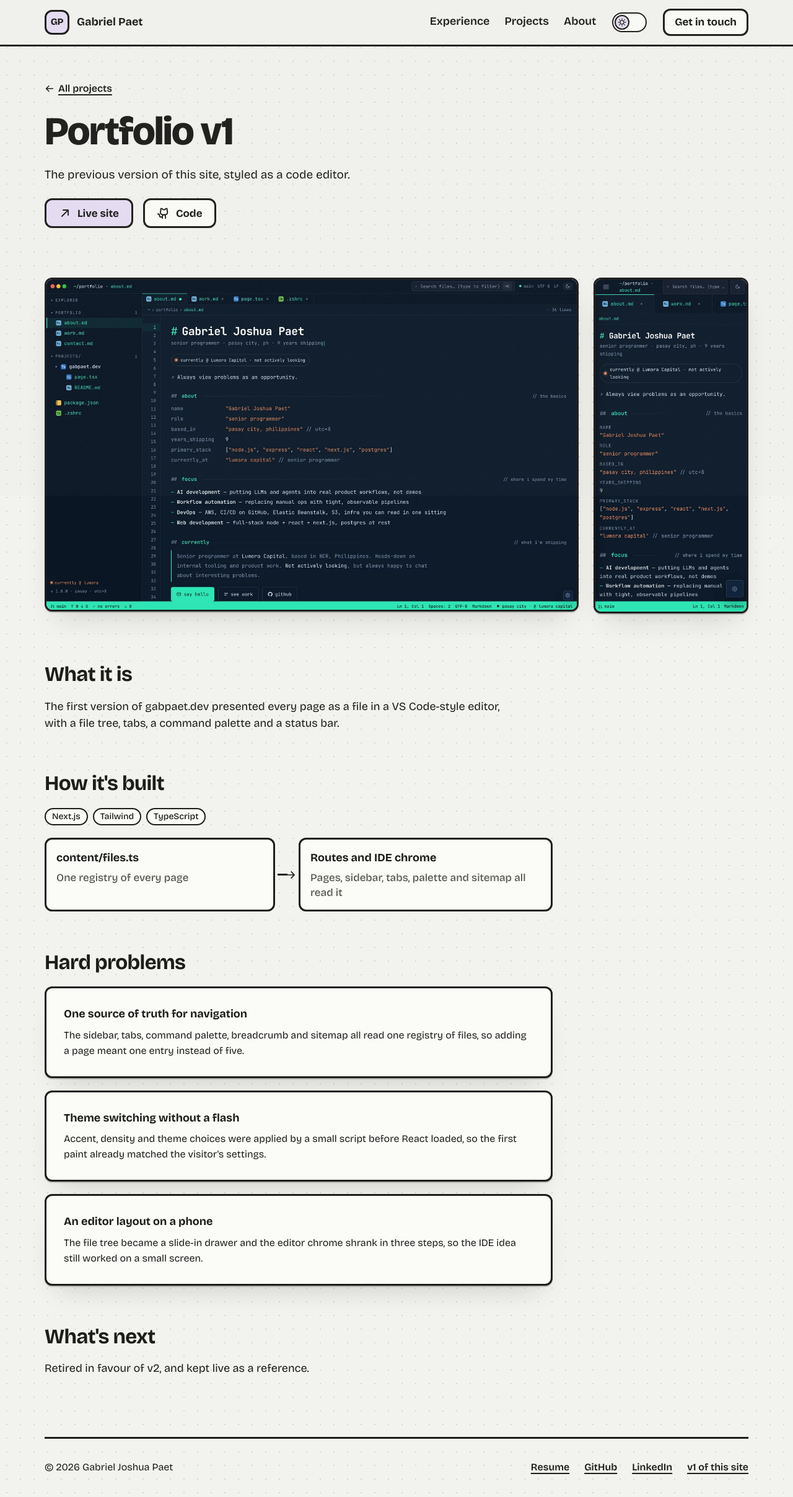
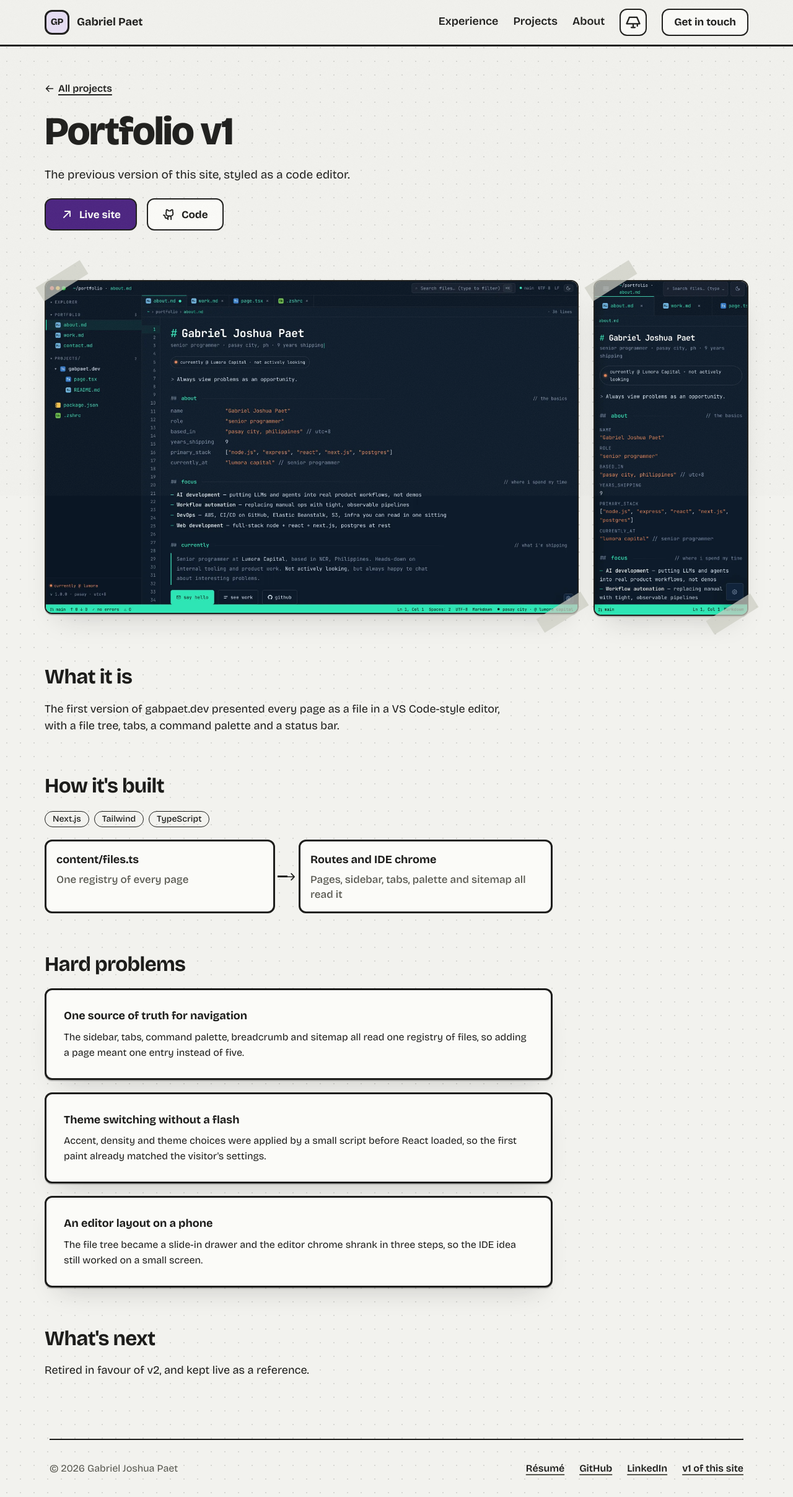
Before and after one commit to gjvpaet/gabpaet-portfolio, a Next.js app: page /projects/portfolio-v1 in a window 1280 px wide. Shown: the whole page at 62% size. Built offline with nearby package versions, Linux system fonts and the light colour scheme; a web font is replaced by a local one.

Commit message:
feat(ui): restyle primitives for the notebook, add lamp toggle and drawn links

```diff
--- a/components/button.tsx
+++ b/components/button.tsx
@@ -11,22 +11,23 @@ export type ButtonVariant = "primary" | "secondary";
 export type ButtonSize = "md" | "sm" | "icon";
 
 const SIZES: Record<ButtonSize, string> = {
-  md: "h-12 px-5", // spec 6.1 default, 48px
-  sm: "h-11 px-4", // nav bar
-  icon: "size-11", // square icon-only button (menu)
+  md: "h-13 px-6", // spec 6.5 default, 52px
+  sm: "h-11 px-4.5", // nav bar, 44px
+  icon: "size-11", // square icon-only button (pencil, lamp, menu)
 };
 
-// Spec 6.1: 3px outline, 12px radius, one-line label, press physics.
+// Spec 6.5: structure layer, so clean: 2px ink outline, 12px radius, no
+// shadow, one-line label, lift on hover. Focus is the global pen ring.
 export function buttonClasses(
   variant: ButtonVariant = "secondary",
   className?: string,
   size: ButtonSize = "md",
 ): string {
   return cn(
-    "press type-button inline-flex shrink-0 items-center justify-center gap-2.5 whitespace-nowrap",
-    "rounded-control border-3 border-ink no-underline select-none",
+    "lift type-button inline-flex shrink-0 cursor-pointer items-center justify-center gap-2.5 whitespace-nowrap",
+    "rounded-control border-2 border-ink no-underline select-none",
     SIZES[size],
-    variant === "primary" ? "bg-mint text-on-accent" : "bg-surface text-ink",
+    variant === "primary" ? "bg-btn text-on-btn" : "bg-sheet text-ink",
     className,
   );
 }
--- a/components/chip.tsx
+++ b/components/chip.tsx
@@ -3,12 +3,12 @@ import type { ReactNode } from "react";
 
 import { cn } from "@/lib/cn";
 
-// Spec 6.2. A tech chip is a static label (no shadow, no press).
+// Spec 6.9. A tech chip is a static label: thin ink outline, pill, no lift.
 export function Chip({ children, className }: { children: ReactNode; className?: string }) {
   return (
     <span
       className={cn(
-        "type-chip inline-flex h-7 items-center whitespace-nowrap rounded-pill border-2 border-ink bg-surface px-2.5 text-ink",
+        "type-chip inline-flex h-6.5 items-center whitespace-nowrap rounded-pill border-[1.5px] border-ink px-3 text-ink",
         className,
       )}
     >
@@ -29,13 +29,14 @@ export function ChipList({ items, className }: { items: readonly string[]; class
   );
 }
 
-// The availability chip: the page's one eyebrow.
+// LEGACY: the brutalist hero's availability chip. The sketch hero drops it
+// (the status moves to a contact margin note); delete in build step 8.
 export function StatusChip({ children, className }: { children: ReactNode; className?: string }) {
   return (
     <span
       className={cn(
-        "tone-accent inline-flex h-[34px] w-fit items-center gap-2 rounded-pill border-2 border-ink bg-yellow px-3.5",
-        "text-sm font-semibold shadow-brut-sm",
+        "inline-flex h-[34px] w-fit items-center gap-2 rounded-pill bg-wash px-3.5",
+        "text-sm font-semibold",
         className,
       )}
     >
--- /dev/null
+++ b/components/drawn-link.tsx
@@ -0,0 +1,59 @@
+import Link from "next/link";
+import type { ComponentPropsWithoutRef, ReactNode } from "react";
+
+import { InkSvg } from "@/components/ink/ink-svg";
+import { cn } from "@/lib/cn";
+
+// A text link with a hand-drawn underline (spec 6.1 InkUnderline "link"):
+// "Read the case study", "Play it", "Visit v1", "Full résumé". The pen
+// underline boils while hovered or focused. Padding, not the visible line,
+// gives the 44px hit area (spec 12). `tone="ink"` is the quieter second link.
+export function DrawnLink({
+  href,
+  children,
+  tone = "pen",
+  external,
+  className,
+  ...rest
+}: {
+  href: string;
+  children: ReactNode;
+  tone?: "pen" | "ink";
+  /** New tab with rel="noopener noreferrer". Implied for http(s) URLs. */
+  external?: boolean;
+  className?: string;
+} & Omit<ComponentPropsWithoutRef<"a">, "href" | "children" | "className">) {
+  const isExternal = external ?? /^https?:\/\//.test(href);
+  const classes = cn(
+    "ink-boil relative inline-flex min-h-11 items-center py-2.5 font-semibold no-underline",
+    "print:underline print:min-h-0 print:py-0",
+    className,
+  );
+  const inner = (
+    <>
+      {children}
+      <InkSvg
+        name={tone === "pen" ? "underlineLink" : "underlineLinkAlt"}
+        tone={tone}
+        rough={tone === "pen" ? "a" : "b"}
+        strokeWidth={tone === "pen" ? 3 : 2}
+        draw={false}
+        stretch
+        className="absolute bottom-1.5 left-0 h-2.5 w-full"
+      />
+    </>
+  );
+
+  if (isExternal || href.startsWith("mailto:") || /\.[a-z0-9]+$/i.test(href)) {
+    return (
+      <a href={href} className={classes} {...(isExternal ? { target: "_blank", rel: "noopener noreferrer" } : {})} {...rest}>
+        {inner}
+      </a>
+    );
+  }
+  return (
+    <Link href={href} className={classes} {...rest}>
+      {inner}
+    </Link>
+  );
+}
--- a/components/footer.tsx
+++ b/components/footer.tsx
@@ -4,23 +4,23 @@ import { profile } from "@/content/profile";
 
 // min-h-11: a 44px tap target (spec 12) without changing how the text looks.
 const linkClass =
-  "inline-flex min-h-11 items-center font-semibold underline decoration-2 underline-offset-4 hover:decoration-mint-text";
+  "inline-flex min-h-11 items-center font-semibold underline decoration-ink-soft decoration-[1.5px] underline-offset-4 hover:decoration-pen hover:decoration-2";
 
-// Spec 6.13.
+// Spec 6.16: a 2px ink rule, the copyright on the left, four links on the right.
 export function Footer() {
   const external = { target: "_blank", rel: "noopener noreferrer" } as const;
 
   return (
-    <footer className="mx-auto max-w-[1200px] px-4 md:px-8 print:hidden">
-      <div className="flex flex-col gap-2 border-t-3 border-ink py-6 md:flex-row md:items-center md:justify-between">
-        <p className="type-body-sm">
+    <footer className="mx-auto max-w-[1200px] px-5 md:px-10 print:hidden">
+      <div className="flex flex-col gap-2 border-t-2 border-ink py-6 md:flex-row md:items-center md:justify-between">
+        <p className="text-base text-ink-soft">
           © {new Date().getFullYear()} {profile.name}
         </p>
         <nav aria-label="Footer">
-          <ul className="type-body-sm flex flex-wrap gap-x-6">
+          <ul className="flex flex-wrap gap-x-6 text-base">
             <li>
               <Link href="/resume" className={linkClass}>
-                Resume
+                Résumé
               </Link>
             </li>
             <li>
--- a/components/theme-toggle.tsx
+++ b/components/lamp-toggle.tsx
@@ -1,8 +1,9 @@
 "use client";
 
-import { Moon, Sun } from "@phosphor-icons/react";
+import { Lamp } from "@phosphor-icons/react";
 import { useSyncExternalStore } from "react";
 
+import { InkSvg } from "@/components/ink/ink-svg";
 import { cn } from "@/lib/cn";
 import { THEME_STORAGE_KEY, type Theme } from "@/lib/theme";
 
@@ -26,8 +27,10 @@ function subscribe(onChange: () => void) {
   };
 }
 
-// Spec 6.6: a chunky switch. First visit follows the OS; a click pins a choice.
-export function ThemeToggle({ className }: { className?: string }) {
+// Spec 6.7: the theme switch is a desk lamp. Light mode is the lamp on (two
+// pen strokes of light under the shade); dark mode, the "night page", is the
+// lamp off. First visit follows the OS; a click pins a choice.
+export function LampToggle({ className }: { className?: string }) {
   // null during SSR and hydration, so server and client markup match.
   const theme = useSyncExternalStore<Theme | null>(subscribe, getTheme, () => null);
   const isDark = theme === "dark";
@@ -48,21 +51,18 @@ export function ThemeToggle({ className }: { className?: string }) {
       role="switch"
       aria-checked={isDark}
       aria-label="Dark mode"
+      title={isDark ? "Turn the lamp on" : "Turn the lamp off"}
       onClick={toggle}
-      className={cn("inline-flex h-11 shrink-0 cursor-pointer items-center rounded-pill px-0.5", className)}
+      className={cn(
+        "lift relative grid size-11 shrink-0 cursor-pointer place-items-center rounded-control border-2 border-ink bg-sheet text-ink",
+        className,
+      )}
     >
-      <span className="relative block h-8 w-14 rounded-pill border-2 border-ink bg-surface">
-        <span
-          aria-hidden="true"
-          className={cn(
-            "tone-accent absolute top-0.5 left-0.5 grid size-6 place-items-center rounded-full border-2 border-ink",
-            "transition-transform duration-200 ease-brut",
-            isDark ? "translate-x-6 bg-mint" : "bg-yellow",
-            theme === null && "opacity-0",
-          )}
-        >
-          {isDark ? <Moon size={14} weight="bold" /> : <Sun size={14} weight="bold" />}
-        </span>
+      <span className="relative size-6" aria-hidden="true">
+        <Lamp size={24} weight="bold" />
+        {!isDark && theme !== null && (
+          <InkSvg name="lampRays" tone="pen" rough={false} className="absolute inset-0 size-6" />
+        )}
       </span>
     </button>
   );
--- a/components/nav.tsx
+++ b/components/nav.tsx
@@ -7,7 +7,7 @@ import { useEffect, useId, useRef, useState } from "react";
 
 import { buttonClasses } from "@/components/button";
 import { Monogram } from "@/components/monogram";
-import { ThemeToggle } from "@/components/theme-toggle";
+import { LampToggle } from "@/components/lamp-toggle";
 import { cn } from "@/lib/cn";
 
 const SECTIONS = [
@@ -140,7 +140,7 @@ export function Nav({ shortName }: { shortName: string }) {
               </li>
             ))}
           </ul>
-          <ThemeToggle />
+          <LampToggle />
           <Link href={CONTACT.href} className={buttonClasses("secondary", undefined, "sm")}>
             {CONTACT.label}
           </Link>
@@ -148,7 +148,7 @@ export function Nav({ shortName }: { shortName: string }) {
 
         {/* Below lg: toggle + menu button */}
         <div className="flex items-center gap-2 lg:hidden">
-          <ThemeToggle />
+          <LampToggle />
           <button
             ref={menuButtonRef}
             type="button"
--- a/components/screenshot-frame.tsx
+++ b/components/screenshot-frame.tsx
@@ -1,48 +1,61 @@
 import Image from "next/image";
+import type { CSSProperties } from "react";
 
+import { Tape } from "@/components/ink/tape";
 import type { Screenshot } from "@/content/projects";
 import { cn } from "@/lib/cn";
 
-// Spec 6.10. The frame reserves its aspect ratio so images never shift layout.
-// Captions sit under the frame, never on the image.
+// Spec 6.12: a real screenshot taped into the notebook. 2px ink frame,
+// 12px radius, paper lift, a slight tilt and tape across two corners. The
+// frame reserves its aspect ratio so images never shift layout. Captions
+// sit under the frame in the pen, never on the image.
 export function ScreenshotFrame({
   shot,
   sizes,
   priority = false,
   caption,
+  rotate = 0,
+  tape = true,
   className,
 }: {
   shot: Screenshot;
   sizes: string;
   priority?: boolean;
+  /** Handwritten, 8 words or fewer. */
   caption?: string;
+  /** Degrees, between -1 and 1. */
+  rotate?: number;
+  tape?: boolean;
   className?: string;
 }) {
   const frame = (
     <div
-      className={cn(
-        "relative max-w-full overflow-hidden rounded-card border-3 border-ink bg-surface shadow-brut-md",
-        shot.kind === "phone" ? "aspect-[9/19.5]" : "aspect-[16/10]",
-        !caption && className,
+      className={cn("relative rotate-(--tilt) print:rotate-0", !caption && className)}
+      style={{ "--tilt": `${rotate}deg` } as CSSProperties}
+    >
+      {tape && (
+        <>
+          <Tape className="-top-3 -left-3.5 z-[1] h-6.5 w-[84px]" style={{ rotate: "-32deg" }} />
+          <Tape className="-right-4 -bottom-2.5 z-[1] h-6.5 w-[84px]" style={{ rotate: "-32deg" }} />
+        </>
       )}
-    >
-      <Image
-        src={shot.src}
-        alt={shot.alt}
-        fill
-        sizes={sizes}
-        priority={priority}
-        className="object-cover object-top"
-      />
+      <div
+        className={cn(
+          "relative max-w-full overflow-hidden rounded-control border-2 border-ink bg-sheet shadow-lift",
+          shot.kind === "phone" ? "aspect-[9/19.5]" : "aspect-[16/10]",
+        )}
+      >
+        <Image src={shot.src} alt={shot.alt} fill sizes={sizes} priority={priority} className="object-cover object-top" />
+      </div>
     </div>
   );
 
   if (!caption) return frame;
 
   return (
-    <figure className={cn("grid gap-3", className)}>
+    <figure className={cn("grid gap-5", className)}>
       {frame}
-      <figcaption className="type-body-sm text-ink-muted">{caption}</figcaption>
+      <figcaption className="type-hand text-pen">{caption}</figcaption>
     </figure>
   );
 }
--- a/components/section-heading.tsx
+++ b/components/section-heading.tsx
@@ -1,27 +1,32 @@
 import type { ReactNode } from "react";
 
+import { InkUnderline } from "@/components/ink/ink-underline";
 import { cn } from "@/lib/cn";
 
-// Spec 6.7: a left-aligned h2 with an optional line under it.
-// No eyebrows, no numbering, no side-floating explainer.
+// Spec 6.11: a left-aligned h2, optionally with a pen underline under part
+// of it, and an optional one-line intro below. No eyebrows, no numbering,
+// no side-floating explainer.
 export function SectionHeading({
   id,
   children,
   description,
+  underline = true,
   className,
 }: {
   /** Used by the section's aria-labelledby. */
   id: string;
   children: ReactNode;
   description?: ReactNode;
+  underline?: boolean;
   className?: string;
 }) {
   return (
-    <div className={cn("grid gap-3", className)}>
+    // The underline hangs 1rem below the heading box, hence the wider gap.
+    <div className={cn("grid", underline ? "gap-8" : "gap-4", className)}>
       <h2 id={id} className="type-h2">
-        {children}
+        {underline ? <InkUnderline>{children}</InkUnderline> : children}
       </h2>
-      {description ? <p className="max-w-[65ch] text-ink-muted">{description}</p> : null}
+      {description ? <p className="max-w-[65ch] text-ink-soft">{description}</p> : null}
     </div>
   );
 }
--- a/lib/ink.ts
+++ b/lib/ink.ts
@@ -91,8 +91,10 @@ export const ink = {
     3,
   ),
 
-  /** The lamp's light, drawn under the shade in light mode (LampToggle). */
-  lampRays: mark("0 0 24 24", ["M9 14 L7.5 16.5", "M15 14 L16.5 16.5"], 2),
+  /** The lamp's light, drawn under the shade of Phosphor's Lamp icon in
+      light mode (LampToggle). Same 24px box as the icon; left of the stem,
+      clear of the pull cord on the right. */
+  lampRays: mark("0 0 24 24", ["M4.5 17 L2.6 20.6", "M8 17.2 L7 20.4"], 1.8),
 } as const satisfies Record<string, InkMark>;
 
 export type InkName = keyof typeof ink;
```
Also changed, not shown: 1 other file (tests, documents, lock files or other folders).
